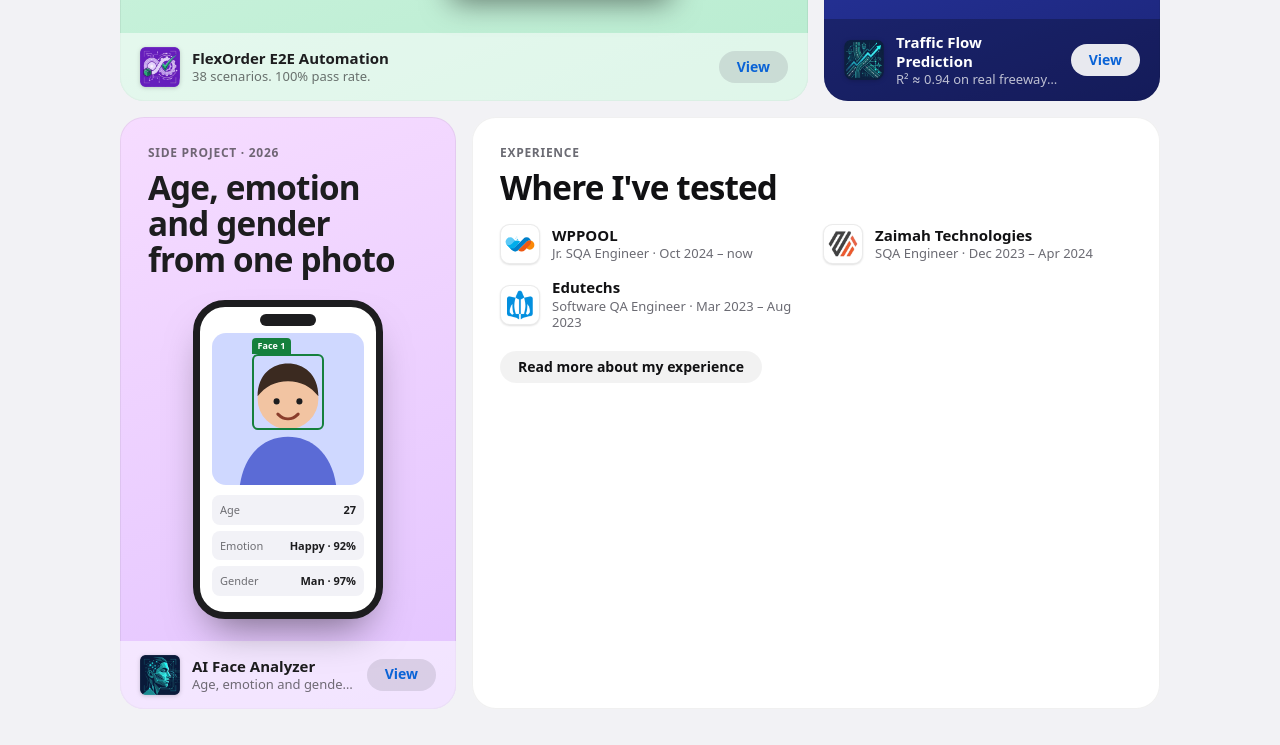
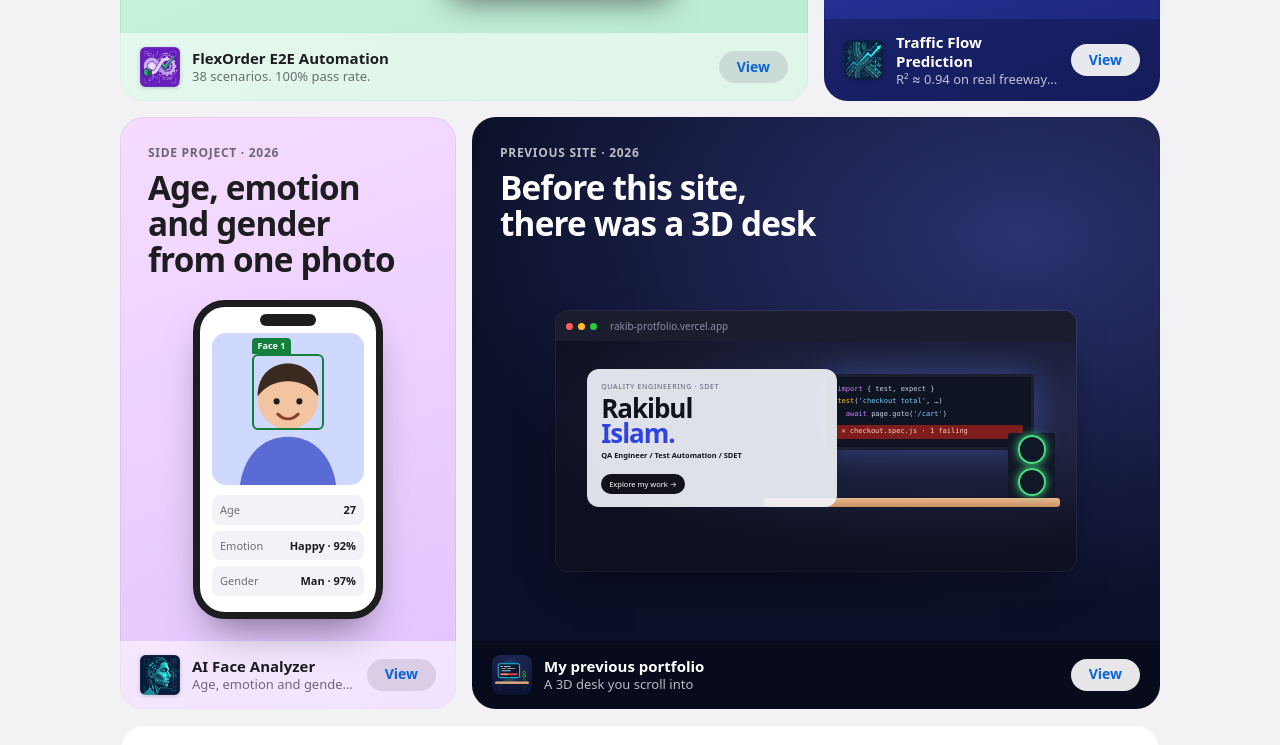
Before and after one commit to RakibulIslam39/Portfolio-Rakibul-Islam, an Astro site: page /projects in a window 1280 px wide. Shown: the part 735-1480 px from the top of the page. Built offline with nearby package versions, Linux system fonts and the light colour scheme; Astro itself is replaced by a stand-in of ours; no server answers; a web font is replaced by a local one.

```diff
--- /dev/null
+++ b/src/components/mockups/OldSiteMock.astro
@@ -0,0 +1,173 @@
+---
+/** A drawn snapshot of the previous portfolio: the glass intro card over a dark 3D room, and the monitor with a failing Playwright test. */
+---
+
+<div class="osm" aria-hidden="true">
+  <div class="osm__window">
+    <div class="osm__bar"><i></i><i></i><i></i><span>rakib-protfolio.vercel.app</span></div>
+    <div class="osm__scene">
+      <div class="osm__card">
+        <p class="osm__eyebrow">Quality engineering · SDET</p>
+        <p class="osm__name">Rakibul<br /><b>Islam.</b></p>
+        <p class="osm__role">QA Engineer / Test Automation / SDET</p>
+        <span class="osm__btn">Explore my work →</span>
+      </div>
+      <div class="osm__monitor">
+        <code><span class="k">import</span> {'{'} test, expect {'}'}</code>
+        <code><span class="f">test</span>(<span class="s">'checkout total'</span>, …)</code>
+        <code>&nbsp;&nbsp;<span class="k">await</span> page.goto(<span class="s">'/cart'</span>)</code>
+        <code class="osm__fail">✕ checkout.spec.js · 1 failing</code>
+      </div>
+      <div class="osm__desk"></div>
+      <div class="osm__pc"><i></i><i></i></div>
+    </div>
+  </div>
+</div>
+
+<style>
+  .osm {
+    width: 100%;
+    max-width: 520px;
+    margin-inline: auto;
+  }
+  .osm__window {
+    border-radius: 12px;
+    overflow: hidden;
+    background: #0d1020;
+    box-shadow: 0 18px 40px -16px rgb(0 0 0 / 0.6), 0 0 0 1px rgb(255 255 255 / 0.08);
+  }
+  .osm__bar {
+    display: flex;
+    align-items: center;
+    gap: 5px;
+    padding: 7px 10px;
+    background: #1a1d2e;
+    font-size: 10px;
+    color: #8b90a8;
+  }
+  .osm__bar i {
+    width: 7px;
+    height: 7px;
+    border-radius: 50%;
+    background: #ff5f57;
+  }
+  .osm__bar i:nth-child(2) {
+    background: #febc2e;
+  }
+  .osm__bar i:nth-child(3) {
+    background: #28c840;
+  }
+  .osm__bar span {
+    margin-left: 8px;
+  }
+  .osm__scene {
+    position: relative;
+    height: 230px;
+    background: radial-gradient(120% 90% at 75% 30%, #2a2f55, #0d1020 70%);
+  }
+  .osm__card {
+    position: absolute;
+    left: 6%;
+    top: 12%;
+    z-index: 2;
+    width: 48%;
+    padding: 12px 14px;
+    border-radius: 12px;
+    background: rgb(240 242 248 / 0.92);
+    color: #12131a;
+  }
+  .osm__eyebrow {
+    margin: 0;
+    font-size: 7px;
+    letter-spacing: 0.1em;
+    text-transform: uppercase;
+    color: #5b5f75;
+  }
+  .osm__name {
+    margin: 4px 0;
+    font-size: 26px;
+    font-weight: 800;
+    line-height: 0.95;
+    letter-spacing: -0.04em;
+  }
+  .osm__name b {
+    color: #2f43e0;
+  }
+  .osm__role {
+    margin: 0 0 8px;
+    font-size: 7.5px;
+    font-weight: 600;
+  }
+  .osm__btn {
+    display: inline-block;
+    padding: 4px 8px;
+    border-radius: 999px;
+    background: #12131a;
+    color: #fff;
+    font-size: 7.5px;
+  }
+  .osm__monitor {
+    position: absolute;
+    right: 8%;
+    top: 14%;
+    width: 40%;
+    padding: 8px;
+    display: grid;
+    gap: 3px;
+    border: 3px solid #1c1f2b;
+    border-radius: 4px;
+    background: #0f1422;
+    box-shadow: 0 0 30px rgb(80 120 255 / 0.35);
+  }
+  .osm__monitor code {
+    font: 7px/1.4 var(--font-mono, ui-monospace, monospace);
+    color: #cbd5e1;
+    white-space: nowrap;
+    overflow: hidden;
+  }
+  .osm__monitor .k {
+    color: #c084fc;
+  }
+  .osm__monitor .f {
+    color: #fbbf24;
+  }
+  .osm__monitor .s {
+    color: #7dd3fc;
+  }
+  .osm__fail {
+    margin-top: 2px;
+    padding: 2px 4px;
+    border-radius: 2px;
+    background: #7f1d1d;
+    color: #fecaca !important;
+  }
+  .osm__desk {
+    position: absolute;
+    left: 40%;
+    right: 3%;
+    top: 68%;
+    height: 9px;
+    border-radius: 3px;
+    background: linear-gradient(#e9b98f, #c98f63);
+  }
+  .osm__pc {
+    position: absolute;
+    right: 4%;
+    top: 40%;
+    width: 9%;
+    height: 28%;
+    display: grid;
+    align-content: center;
+    justify-items: center;
+    gap: 4px;
+    border-radius: 3px;
+    background: #111827;
+  }
+  .osm__pc i {
+    width: 60%;
+    aspect-ratio: 1;
+    border-radius: 50%;
+    border: 2px solid #4ade80;
+    box-shadow: 0 0 8px #4ade80;
+  }
+</style>
--- /dev/null
+++ b/src/content/projects/old-portfolio.md
@@ -0,0 +1,28 @@
+---
+title: My previous portfolio
+hook: A 3D desk you scroll into
+summary: The portfolio before this one. A Next.js site with a three.js scene of me at my desk; scrolling zooms the camera into the monitor, where a Playwright test is waiting.
+order: 4
+role: Designed and built solo
+period: 'Personal site · 2026'
+context: Kept online so you can see where this site started.
+stack: [Next.js, React, Three.js, Vercel]
+metrics:
+  - { value: '3D', label: desk scene in three.js }
+  - { value: '1', label: failing test on the monitor }
+  - { value: '5', label: sections on one page }
+links:
+  - { label: Visit the old site, url: 'https://rakib-protfolio.vercel.app/' }
+---
+
+## What it was
+
+A single long page with five sections: About, Projects, Skills & tools, Experience and Contact. Behind the intro card sits a 3D room built with three.js: a desk, a glowing PC, a lamp and a 3D version of me at the keyboard.
+
+## The idea
+
+Scrolling doesn't just move the page. The camera pushes in over my shoulder until the monitor fills the screen, and the editor on it shows `checkout.spec.js` with one failing test. Only then does the page move on to the projects.
+
+## Why it's still online
+
+This site replaced it. The old one stays online as a snapshot of where I started.
--- a/src/lib/projects.ts
+++ b/src/lib/projects.ts
@@ -1,11 +1,11 @@
 /** Presentation details for each case study, shared by /projects/ and the project pages. */
-export type Tone = 'mint' | 'indigo' | 'lilac';
+export type Tone = 'mint' | 'indigo' | 'lilac' | 'night';
 export interface ProjectLook {
   eyebrow: string;
   headline: string;
   tone: Tone;
-  icon: 'githubactions' | 'report' | 'portrait';
-  mock: 'flexorder' | 'traffic' | 'face';
+  icon: 'githubactions' | 'report' | 'portrait' | 'projects';
+  mock: 'flexorder' | 'traffic' | 'face' | 'oldsite';
   category: string;
   /** The product's own icon, when the project tests a real product. */
   image?: string;
@@ -15,4 +15,5 @@ export const projectLook: Record<string, ProjectLook> = {
   'flexorder-e2e': { eyebrow: 'At WPPOOL · 2024 – now', headline: '38 tests guard every plugin release', tone: 'mint', icon: 'githubactions', mock: 'flexorder', category: 'Test automation', image: '/projects/flexorder-e2e.webp' },
   'traffic-flow-prediction': { eyebrow: 'Capstone · BUBT 2022', headline: 'Which model predicts traffic best?', tone: 'indigo', icon: 'report', mock: 'traffic', category: 'Machine learning', image: '/projects/traffic-flow-prediction.webp' },
   'ai-face-analyzer': { eyebrow: 'Side project · 2026', headline: 'Age, emotion and gender from one photo', tone: 'lilac', icon: 'portrait', mock: 'face', category: 'AI web app', image: '/projects/ai-face-analyzer.webp' },
+  'old-portfolio': { eyebrow: 'Previous site · 2026', headline: 'Before this site, there was a 3D desk', tone: 'night', icon: 'projects', mock: 'oldsite', category: 'Website', image: '/projects/old-portfolio.svg' },
 };
--- a/src/pages/projects/index.astro
+++ b/src/pages/projects/index.astro
@@ -9,6 +9,7 @@ import { projectLook } from '../../lib/projects';
 import FlexOrderMock from '../../components/mockups/FlexOrderMock.astro';
 import TrafficMock from '../../components/mockups/TrafficMock.astro';
 import FaceMock from '../../components/mockups/FaceMock.astro';
+import OldSiteMock from '../../components/mockups/OldSiteMock.astro';
 
 const projects = (await getCollection('projects')).sort((a, b) => a.data.order - b.data.order);
 const groups = [...new Set(site.repos.map((r) => r.group))].map((g) => ({
@@ -47,6 +48,7 @@ const month = (ym: string) =>
                 {card.mock === 'flexorder' && <FlexOrderMock />}
                 {card.mock === 'traffic' && <TrafficMock />}
                 {card.mock === 'face' && <FaceMock />}
+                {card.mock === 'oldsite' && <OldSiteMock />}
               </div>
               <div class="today__strip">
                 <ProjectIcon id={p.id} size={40} />
@@ -202,11 +204,18 @@ const month = (ym: string) =>
   .today--lilac {
     background: linear-gradient(160deg, #f6dcff, #e3c4ff);
   }
+  .today--night {
+    --fg: #fff;
+    --sub: rgb(255 255 255 / 0.72);
+    --strip: rgb(0 0 0 / 0.3);
+    background: radial-gradient(120% 90% at 80% 20%, #2b3270, #0b1028 70%);
+    grid-column: span 2;
+  }
   .today--work {
     background: var(--tile);
     --fg: var(--text);
     --sub: var(--muted);
-    grid-column: span 2;
+    grid-column: 1 / -1;
     min-height: 0;
   }
   .today__top {
@@ -271,7 +280,8 @@ const month = (ym: string) =>
     font-weight: 700;
     text-decoration: none;
   }
-  .today--indigo .today__get {
+  .today--indigo .today__get,
+  .today--night .today__get {
     background: rgb(255 255 255 / 0.9);
   }
   /* The whole card is the link's hit area. */
@@ -328,6 +338,7 @@ const month = (ym: string) =>
       grid-template-columns: 1fr;
     }
     .today--lead,
+    .today--night,
     .today--work {
       grid-column: auto;
     }
```
Also changed, not shown: src/lib/tech.ts (+4 -0 lines), src/pages/projects/[slug].astro (+7 -1 lines), tests/projects.spec.ts (+10 -1 lines), public/og/projects-old-portfolio.png (added), public/projects/old-portfolio.svg (added).
